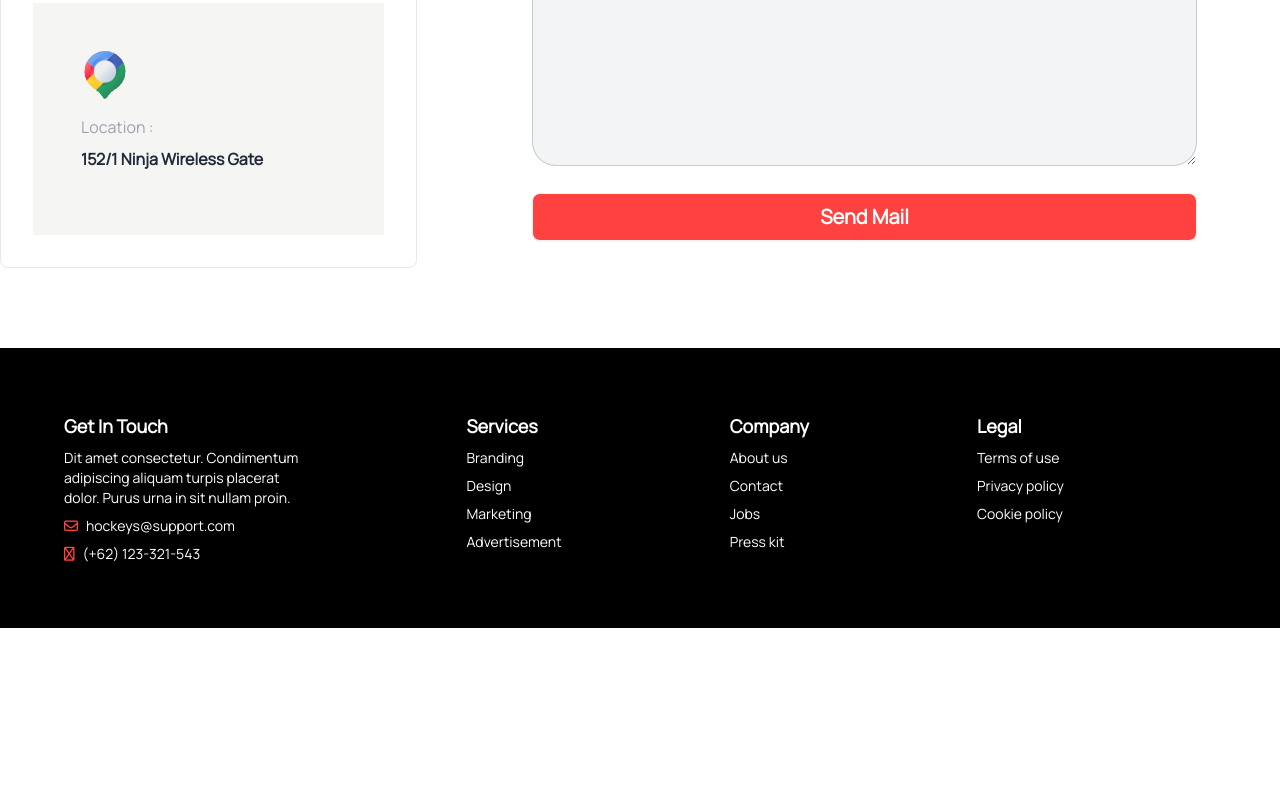
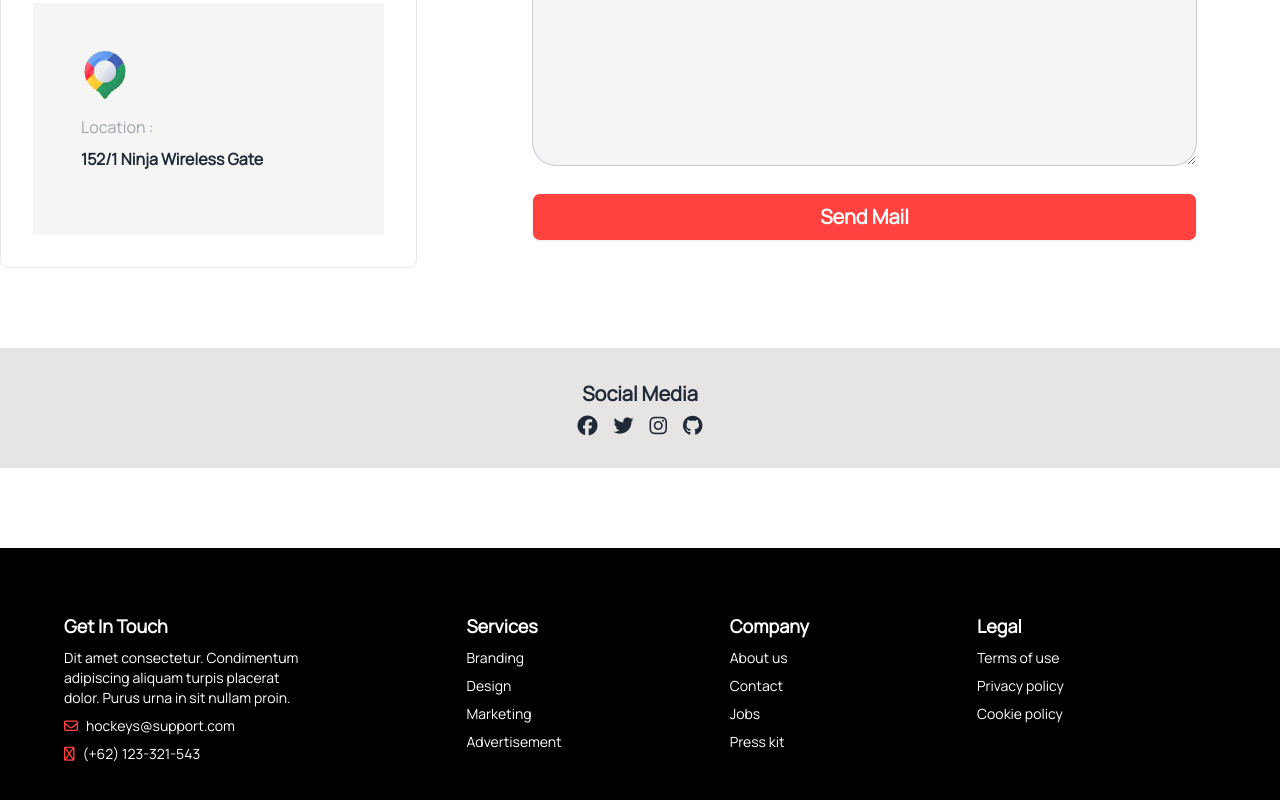
Before and after one commit to jiadalfahmid/hockey-club, a plain HTML site: page index.html in a window 1280 px wide. Shown: the part 4670-5470 px from the top of the page. Before the commit the page ends 5298 px from the top, so only its background shows below. Drawn offline with nearby package versions, Linux system fonts and the light colour scheme.

Commit message:
Complete Hockey club website with tailwind

```diff
--- a/index.html
+++ b/index.html
@@ -471,6 +471,15 @@
         </div>
       </div>
     </section>
+    <section class="p-8 bg-stone-200 text-xl font-bold flex flex-col items-center justify-center">
+      <h1>Social Media</h1>
+      <div class="flex gap-4 mt-2">
+        <i class="fa-brands hover:text-red-500 cursor-pointer fa-facebook"></i>
+        <i class="fa-brands hover:text-red-500 cursor-pointer fa-twitter"></i>
+        <i class="fa-brands hover:text-red-500 cursor-pointer fa-instagram"></i>
+        <i class="fa-brands hover:text-red-500 cursor-pointer fa-github"></i>
+      </div>
+    </section>
   </main>
     <footer class="footer bg-black text-white p-10 lg:p-16 mt-20">
       <nav>
```
